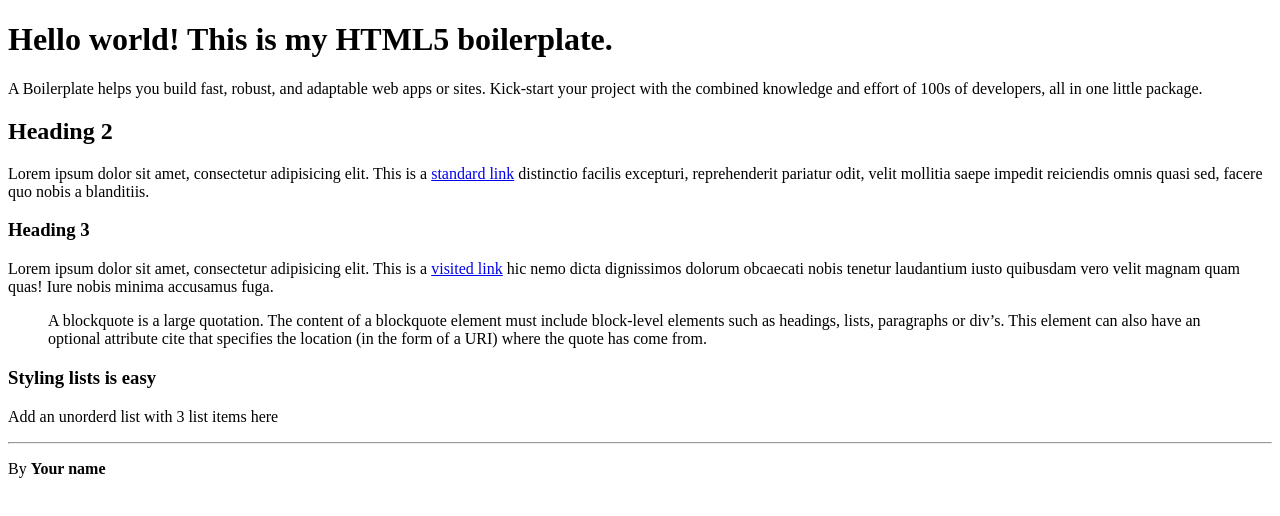
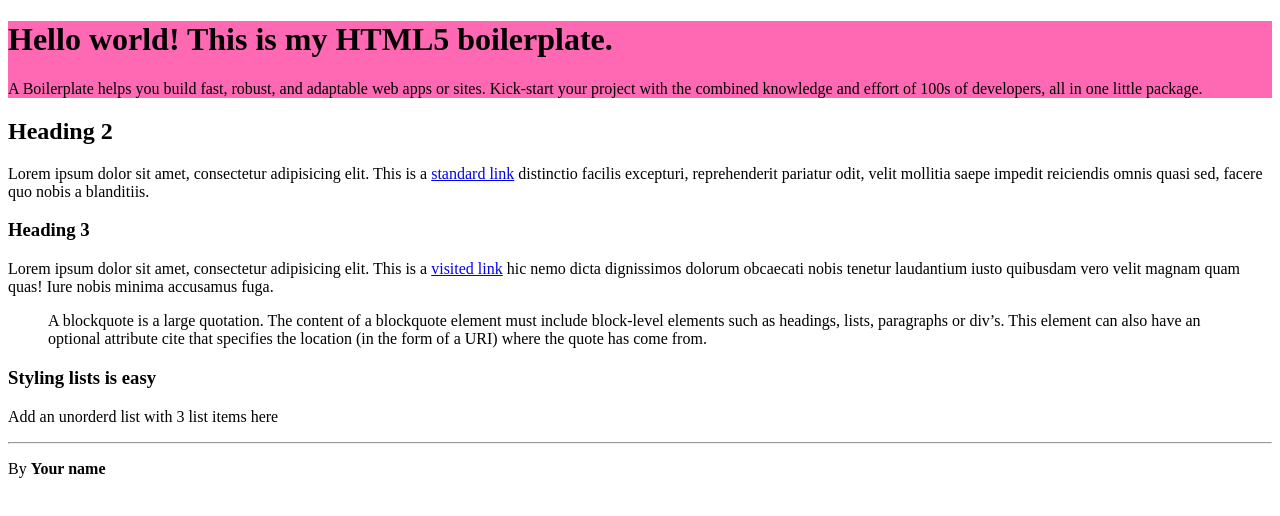
Before and after one commit to mct-ui/html5-boilerplate-JarneDel, a plain HTML site: page index.html in a window 1280 px wide. Drawn offline with Linux system fonts and the light colour scheme.

Commit message:
changes to index.html

```diff
--- a/index.html
+++ b/index.html
@@ -5,6 +5,12 @@
         <meta http-equiv="x-ua-compatible" content="ie=edge">
         <title></title>
         <meta name="description" content="">
+        <style>
+            header{
+                background-color: hotpink;
+            }
+        </style>
+
     </head>
     <body>
         <header>
```
